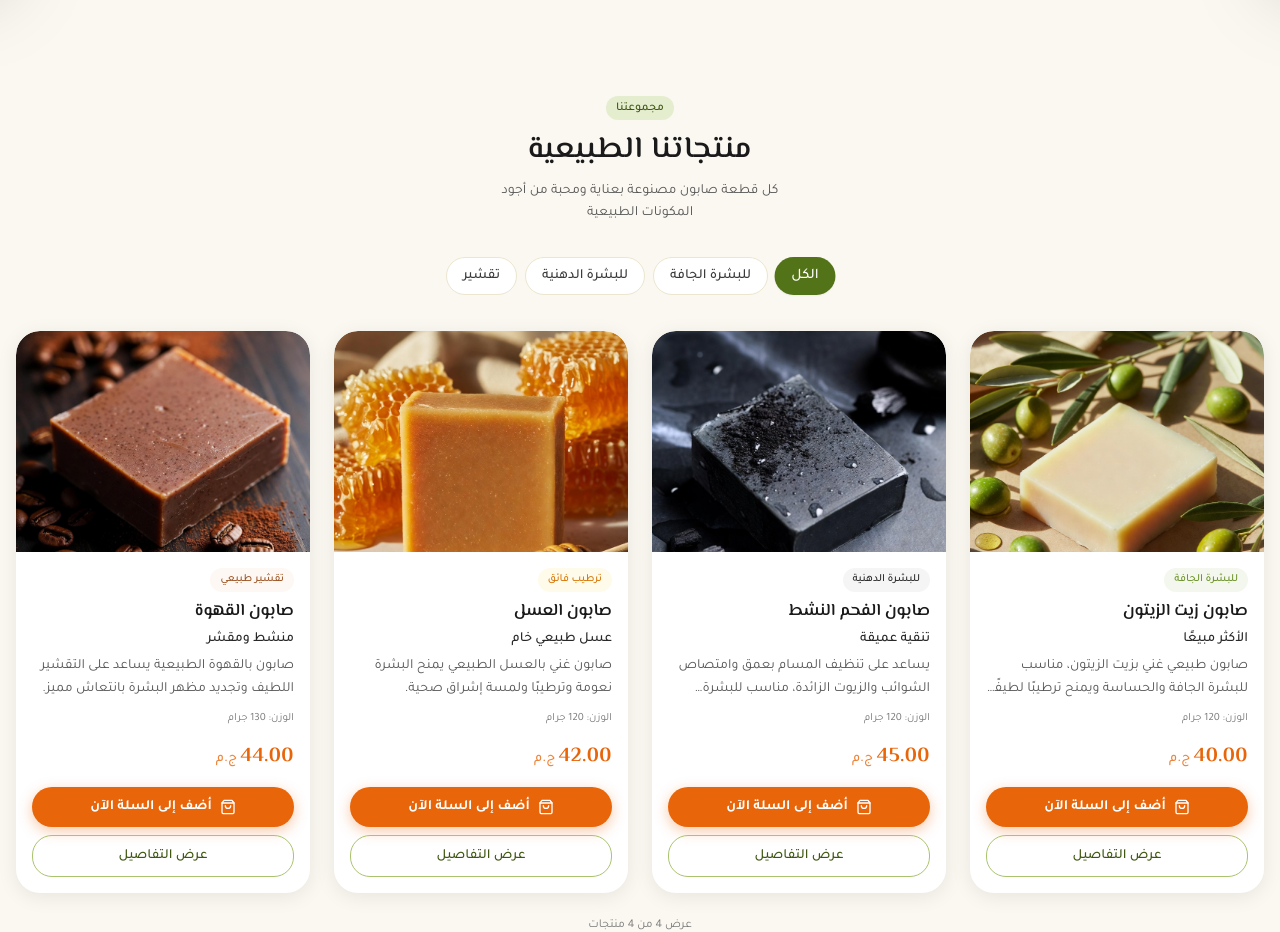
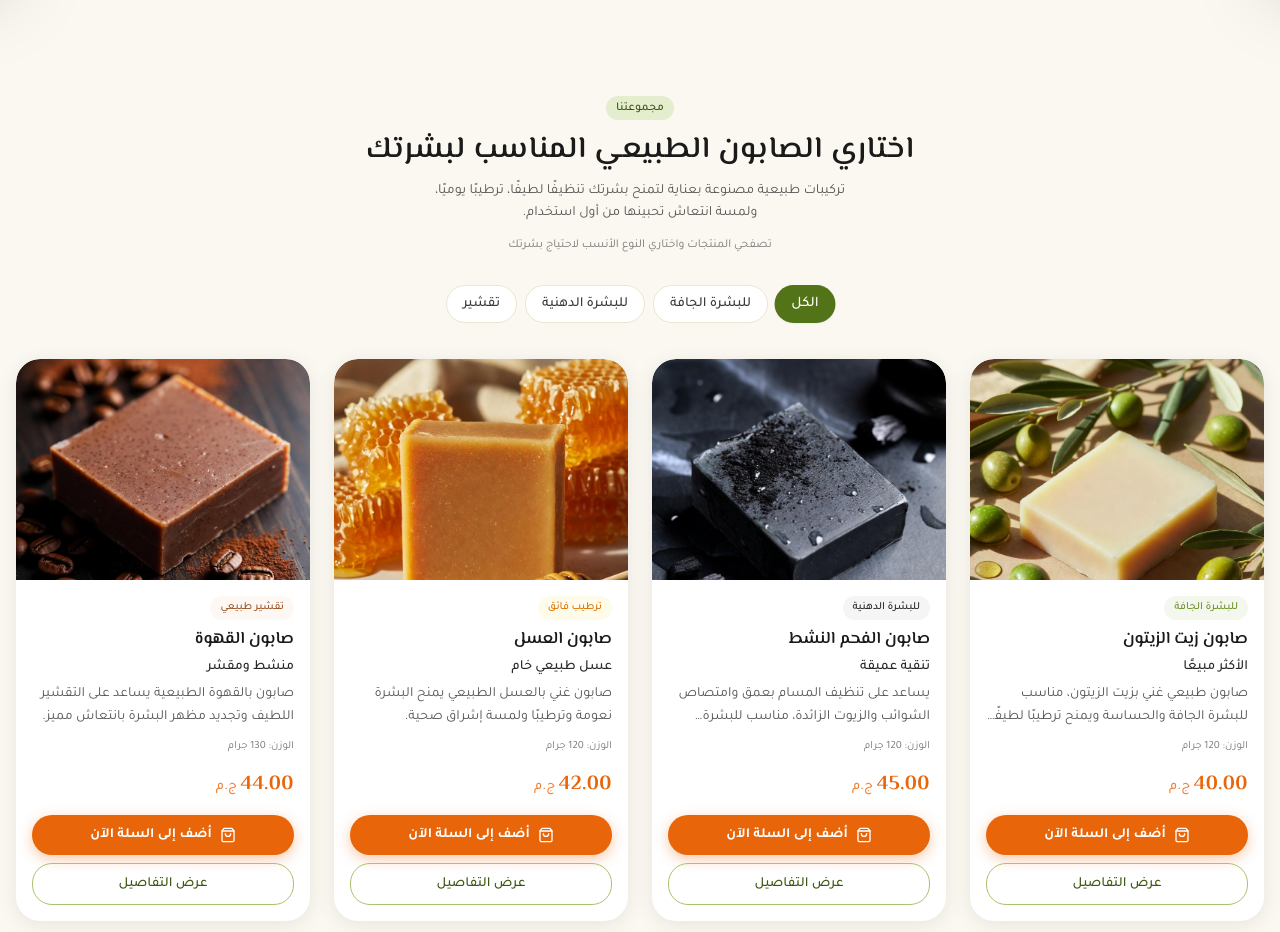
Before and after one commit to ziadmohamed27/Alzahraa-Candles, a React (Vite) app: page / in a window 1280 px wide. Shown: the part 840-1772 px from the top of the page. Built offline with nearby package versions, Linux system fonts and the light colour scheme.

Commit message:
ProductGrid.jsx

```diff
--- a/src/components/ProductGrid.jsx
+++ b/src/components/ProductGrid.jsx
@@ -3,10 +3,10 @@ import ProductCard from "./ProductCard";
 import { products } from "../data/products";
 
 const FILTERS = [
-  { id: "all",      label: "الكل" },
-  { id: "dry",      label: "للبشرة الجافة",   ids: [1, 3] },
-  { id: "oily",     label: "للبشرة الدهنية",  ids: [2] },
-  { id: "exfoliate",label: "تقشير",            ids: [4] },
+  { id: "all", label: "الكل" },
+  { id: "dry", label: "للبشرة الجافة", ids: [1, 3] },
+  { id: "oily", label: "للبشرة الدهنية", ids: [2] },
+  { id: "exfoliate", label: "تقشير", ids: [4] },
 ];
 
 export default function ProductGrid({ onViewDetails }) {
@@ -26,21 +26,23 @@ export default function ProductGrid({ onViewDetails }) {
       className="py-16 px-4 mx-auto w-full max-w-screen-sm md:max-w-3xl lg:max-w-6xl xl:max-w-7xl"
       aria-labelledby="products-heading"
     >
-      {/* Section header */}
       <div className="text-center mb-8">
         <span className="badge-natural mb-3 inline-block">مجموعتنا</span>
-        <h2
-          id="products-heading"
-          className="section-title mb-3"
-        >
-          منتجاتنا الطبيعية
+
+        <h2 id="products-heading" className="section-title mb-3">
+          اختاري الصابون الطبيعي المناسب لبشرتك
         </h2>
-        <p className="font-arabic text-sm text-charcoal-500 max-w-xs mx-auto leading-relaxed">
-          كل قطعة صابون مصنوعة بعناية ومحبة من أجود المكونات الطبيعية
+
+        <p className="font-arabic text-sm text-charcoal-500 max-w-md mx-auto leading-relaxed mb-3">
+          تركيبات طبيعية مصنوعة بعناية لتمنح بشرتك تنظيفًا لطيفًا، ترطيبًا يوميًا،
+          ولمسة انتعاش تحبينها من أول استخدام.
+        </p>
+
+        <p className="font-arabic text-xs text-charcoal-400 max-w-sm mx-auto">
+          تصفحي المنتجات واختاري النوع الأنسب لاحتياج بشرتك
         </p>
       </div>
 
-      {/* Filter tabs */}
       <div
         className="flex items-center gap-2 overflow-x-auto no-scrollbar pb-1 mb-8 justify-center"
         role="tablist"
@@ -54,9 +56,10 @@ export default function ProductGrid({ onViewDetails }) {
             onClick={() => setActiveFilter(f.id)}
             className={`flex-shrink-0 px-4 py-2 rounded-full text-sm font-arabic font-medium
               transition-all duration-200 ease-spring
-              ${activeFilter === f.id
-                ? "bg-olive-600 text-white shadow-sm scale-105"
-                : "bg-white text-charcoal-600 border border-ivory-300 hover:border-olive-300 hover:text-olive-600"
+              ${
+                activeFilter === f.id
+                  ? "bg-olive-600 text-white shadow-sm scale-105"
+                  : "bg-white text-charcoal-600 border border-ivory-300 hover:border-olive-300 hover:text-olive-600"
               }`}
           >
             {f.label}
@@ -64,7 +67,6 @@ export default function ProductGrid({ onViewDetails }) {
         ))}
       </div>
 
-      {/* Products grid */}
       <div className="grid grid-cols-1 gap-6 sm:grid-cols-2 lg:grid-cols-4">
         {filtered.map((product, i) => (
           <ProductCard
@@ -76,7 +78,6 @@ export default function ProductGrid({ onViewDetails }) {
         ))}
       </div>
 
-      {/* Empty state */}
       {filtered.length === 0 && (
         <div className="text-center py-16">
           <span className="text-4xl">🌿</span>
@@ -86,7 +87,6 @@ export default function ProductGrid({ onViewDetails }) {
         </div>
       )}
 
-      {/* Count indicator */}
       <p className="text-center font-arabic text-xs text-charcoal-400 mt-6">
         عرض {filtered.length} من {products.length} منتجات
       </p>
```
